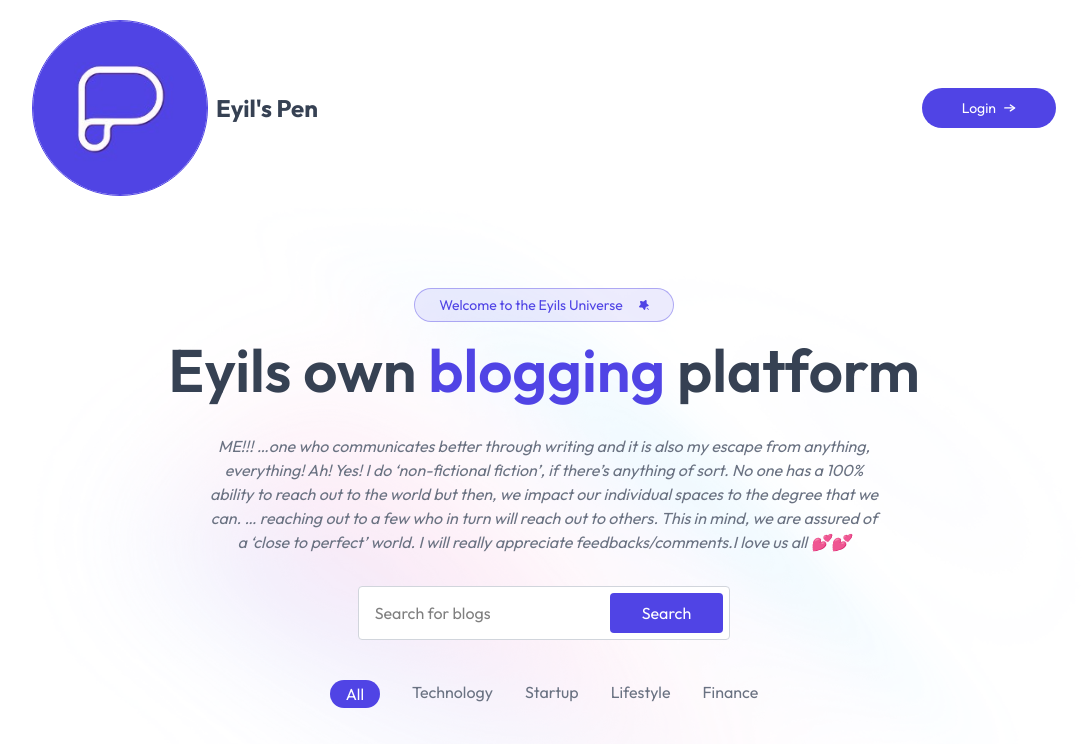
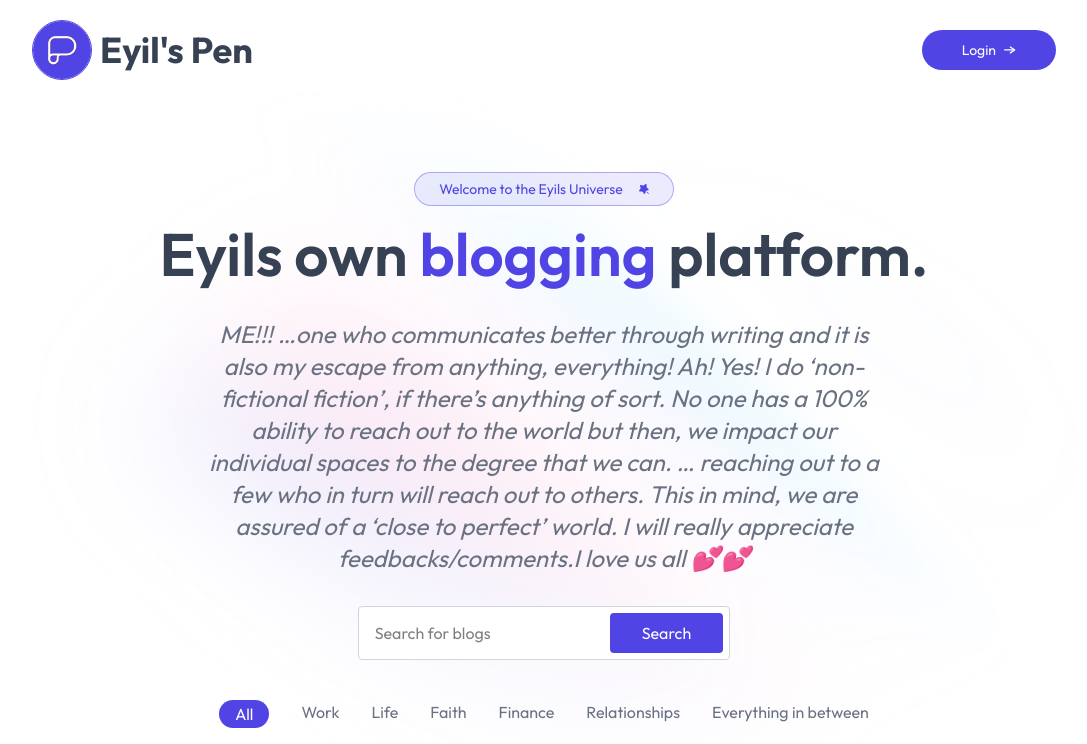
Before and after one commit to Xlence1624/Eyil-s_Pen, a React (Vite) app: page / in a window 1280 px wide. Shown: the top 744 px of the page, without its empty margins (96-1183 px from the left). Built offline with nearby package versions, Linux system fonts and the light colour scheme.

Commit message:
changed navbar margin and logo sixe
Signed-off-by: Michael Orji <xlence1624@gmail.com>

```diff
--- a/src/assets/assets.js
+++ b/src/assets/assets.js
@@ -60,7 +60,7 @@ export const assets = {
     dashboard_icon_3,
     dashboard_icon_4,
 }
-export const blogCategories = ['All', 'Technology', 'Startup', 'Lifestyle', 'Finance']
+export const blogCategories = ['All', 'Work', 'Life', 'Faith', 'Finance', "Relationships", "Everything in between"]
 
 export const blog_data = [
     {
--- a/src/components/Header.jsx
+++ b/src/components/Header.jsx
@@ -13,8 +13,8 @@ const Header = () => {
 
 
       </div>
-          <h1 className="text-3xl sm:text-6xl  font-semibold sm:leading-16 text-gray-700 text-center">Eyils own   <span className="text-primary">blogging </span> platform</h1>
-  <p className='my-6 sm:my-8 max-w-2xl m-auto max-sm:text-xs text-gray-500 italic'> ME!!! …one who communicates better through writing and it is also my escape from anything, everything! Ah! Yes! I do ‘non-fictional fiction’, if there’s anything of sort. No one has a 100% ability to reach out to the world but then, we impact our individual spaces to the degree that we can. … reaching out to a few who in turn will reach out to others. This in mind, we are assured of a ‘close to perfect’ world. I will really appreciate feedbacks/comments.I love us all 💕💕</p>
+          <h1 className="text-3xl sm:text-6xl  font-semibold sm:leading-16 text-gray-700 text-center">Eyils own   <span className="text-primary">blogging </span> platform.</h1>
+  <p className='my-6 sm:my-8 max-w-2xl m-auto max-sm:text-xs text-gray-500 text-2xl italic'> ME!!! …one who communicates better through writing and it is also my escape from anything, everything! Ah! Yes! I do ‘non-fictional fiction’, if there’s anything of sort. No one has a 100% ability to reach out to the world but then, we impact our individual spaces to the degree that we can. … reaching out to a few who in turn will reach out to others. This in mind, we are assured of a ‘close to perfect’ world. I will really appreciate feedbacks/comments.I love us all 💕💕</p>
   <form className="flex justify-between max-w-lg max-sm:scale-75 mx-auto border border-gray-300 bg-white rounded overflow-hidden focus-within:border-primary focus-within:ring-1 focus-within:ring-primary">
     <input type="text"  placeholder="Search for blogs" className="w-full pl-4 outline-none" />
 
--- a/src/components/NavBar.jsx
+++ b/src/components/NavBar.jsx
@@ -8,10 +8,10 @@ const navigate  = useNavigate()
 
 
   return (
-    <div className="flex justify-between items-center py-5 mx-8 sm:mx-20 xl:mx-32  ">
+    <div className="flex justify-between items-center py-5 mx-3 sm:mx-20 xl:mx-32  ">
       <div className="flex items-center gap-2 cursor-pointer" onClick={()=>navigate("/")}>
-  <img src={assets.eyilslogo} alt="Logo" className="w-8 border border-primary rounded-full sm:w-44 "   />
-  <h1 className="text-2xl text-gray-700 font-bold">Eyil's Pen</h1>
+  <img src={assets.eyilslogo} alt="Logo" className="w-8 border border-primary rounded-full sm:w-15 "   />
+  <h1 className="text-2xl sm:text-4xl text-gray-700 font-bold">Eyil's Pen</h1>
       </div>
 
       <button  onClick={()=>navigate("/admin")} className="flex items-center gap-2 rounded-full text-sm cursor-pointer bg-primary text-white px-10 py-2.5 ">Login
```
